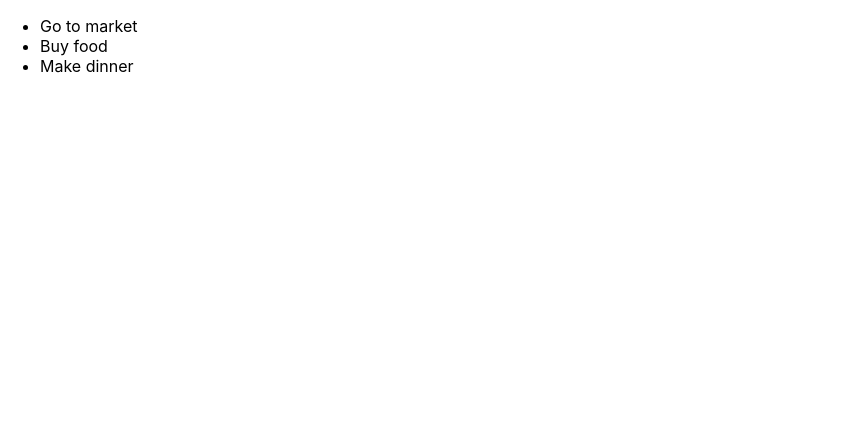
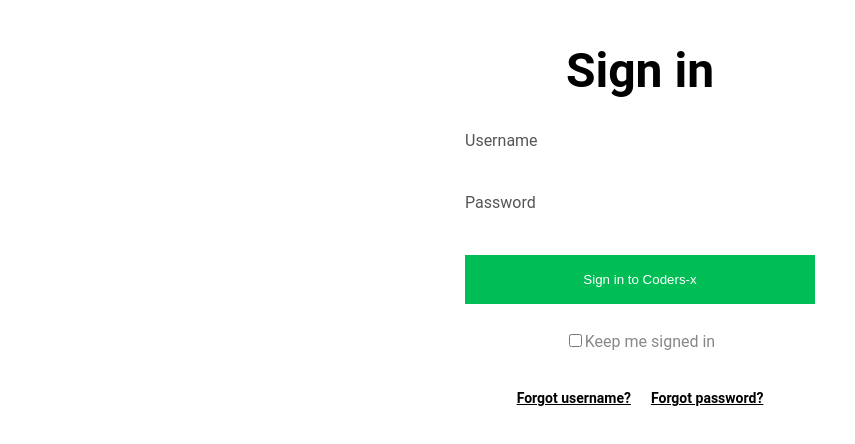
Before and after one commit to HienM7/codersx-react-todo-list, a React (Create React App) app: page / in a window 1280 px wide. Shown: the top 444 px of the page, without its empty margins (0-855 px from the left). Built offline with nearby package versions, Linux system fonts and the light colour scheme.

Commit message:
create Form Login component

```diff
--- a/src/App.css
+++ b/src/App.css
@@ -1,4 +1,4 @@
-.App {
+/* .App {
 }
 
 .App-logo {
@@ -34,4 +34,4 @@
   to {
     transform: rotate(360deg);
   }
-}
+} */
--- a/src/App.js
+++ b/src/App.js
@@ -1,15 +1,11 @@
 import React from 'react';
-import logo from './logo.svg';
 import './App.css';
+import FormLogin from './components/FormLogin';
 
 function App() {
   return (
     <div className="App">
-      <ul>
-        <li>Go to market</li>
-        <li>Buy food</li>
-        <li>Make dinner</li>
-      </ul>
+      <FormLogin/>
     </div>
   );
 }
--- /dev/null
+++ b/src/components/FormLogin.css
@@ -0,0 +1,59 @@
+body {
+  box-sizing: border-box;
+  font-size: 16px;
+}
+form h1{
+text-align: center;
+font-size: 48px;
+}
+form {
+font-family: 'Roboto', sans-serif;
+padding: 10px;
+}
+form input {
+border: none;
+padding: 6px 4px;
+outline: none;
+}
+form button {
+width: 100%;
+padding: 17px;
+background-color: #00bd56;
+border: none;
+color: #FFF;
+}
+form label {
+color: #555;
+}
+#user {
+width: 100%;
+}
+#pass {
+width: 100%
+}
+form {
+margin: 0 auto;
+width: 350px
+}
+form div {
+padding-bottom: 16px
+}
+.checkbox {
+text-align: center;
+padding: 27px;
+}
+.checkbox label{
+color: #888888;
+}
+form a {
+color: rgb(0, 0, 0);
+}
+.link {
+text-align: center;
+padding: 10px;
+}
+.link a {
+padding: 10px;
+font-weight: 600;
+font-size: 14px;
+}
--- /dev/null
+++ b/src/components/FormLogin.js
@@ -0,0 +1,32 @@
+import React, { Component } from 'react';
+import './FormLogin.css';
+class FromLogin extends Component {
+  render() {
+    return (
+      <div>
+        <form>
+          <h1>Sign in</h1>
+          <div>
+            <label for='user'>Username</label>
+            <input id="user" type="text" />
+          </div>
+          <div>
+            <label for='pass'>Password</label>
+            <input id="pass" type="password"/>
+          </div>
+          <button>Sign in to Coders-x</button>
+          <div className="checkbox">
+            <input id="checkbox"type="checkbox"/>
+            <label for="checkbox">Keep me signed in</label>
+          </div>
+          <div className="link">
+            <a href="/">Forgot username?</a>
+            <a href="/">Forgot password?</a>
+          </div>
+        </form>
+      </div>
+     );
+  }
+}
+
+export default FromLogin;
```
